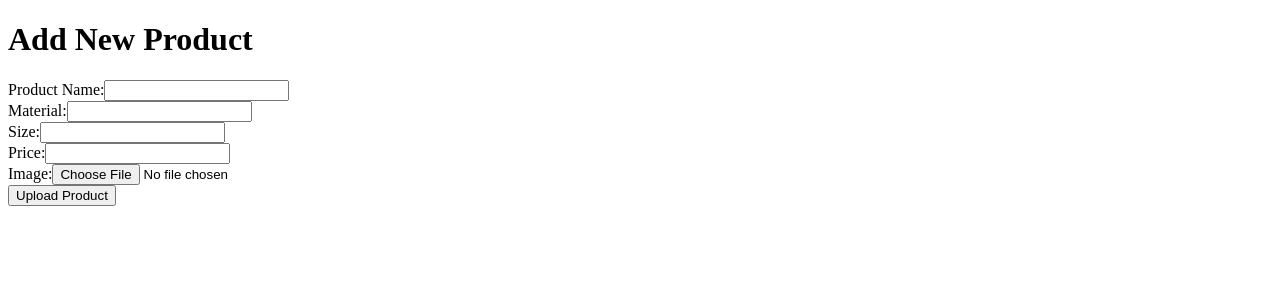
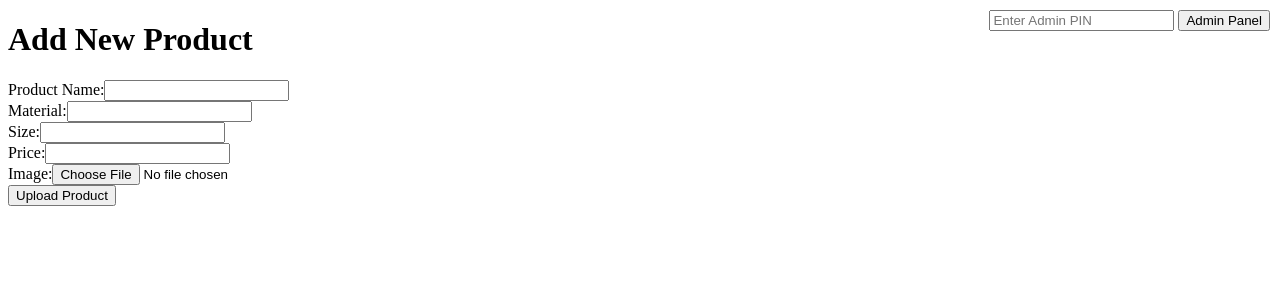
Before and after one commit to rhonaldh265/onlineshop, a PHP site: page /admin.php in a window 1280 px wide. Shown: the top 300 px of the page. Run offline with PHP 8.4, Linux system fonts and the light colour scheme.

Commit message:
Update admin.php

```diff
--- a/admin.php
+++ b/admin.php
@@ -4,6 +4,14 @@
   <title>Admin Panel</title>
 </head>
 <body>
+
+<div style="position: absolute; top: 10px; right: 10px;">
+  <form action="admin-login.php" method="post">
+    <input type="password" name="pin" placeholder="Enter Admin PIN">
+    <input type="submit" value="Admin Panel">
+  </form>
+</div>
+
   <h1>Add New Product</h1>
   <form action="upload.php" method="post" enctype="multipart/form-data">
     <label>Product Name:</label><input type="text" name="name"><br>
```
